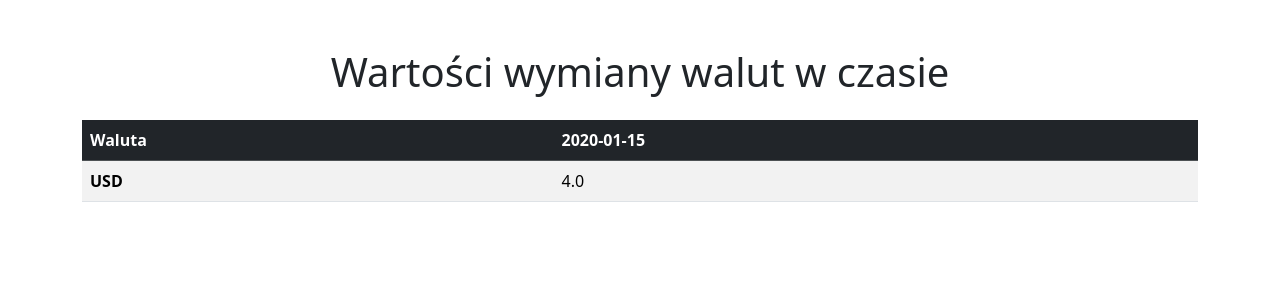
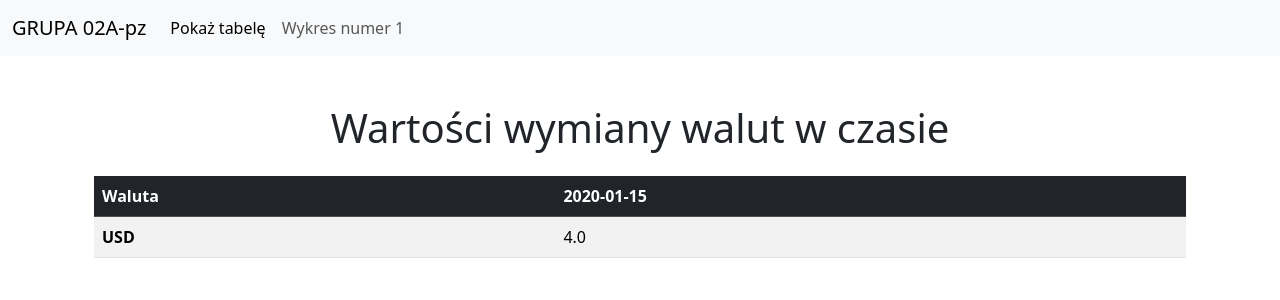
Before and after one commit to Thyrun/02A-pz, a Flask app: page /show in a window 1280 px wide. Shown: the top 300 px of the page. Run offline with Flask 3, Linux system fonts and the light colour scheme; tables that the repository leaves empty hold one stand-in row (values such as "Sample post").

Commit message:
PZ-35 - navigation
Signed-off-by: Wojciech Miedziak <thyrun@gmail.com>

```diff
--- /dev/null
+++ b/templates/base.html
@@ -0,0 +1,37 @@
+<!DOCTYPE html>
+<html lang="en">
+<head>
+    <meta charset="UTF-8">
+    <meta name="viewport" content="width=device-width, initial-scale=1.0">
+    <title>Kantorek MERITO</title>
+    <script src="https://cdn.jsdelivr.net/npm/chart.js"></script>
+    <link href="https://cdn.jsdelivr.net/npm/bootstrap@5.3.0-alpha1/dist/css/bootstrap.min.css" rel="stylesheet" integrity="sha384-KyZXEJ3Q0R5k9iJloP9GJ0lzGS5pH6z5RZGGEf1gbS9/Woj0P9b1ChhNxN/X4oOw" crossorigin="anonymous">
+</head>
+<body>
+    <nav class="navbar navbar-expand-lg navbar-light bg-light">
+        <div class="container-fluid">
+            <a class="navbar-brand" href="/">GRUPA 02A-pz</a>
+            <button class="navbar-toggler" type="button" data-bs-toggle="collapse" data-bs-target="#navbarNav" aria-controls="navbarNav" aria-expanded="false" aria-label="Toggle navigation">
+                <span class="navbar-toggler-icon"></span>
+            </button>
+            <div class="collapse navbar-collapse" id="navbarNav">
+                <ul class="navbar-nav">
+                    <li class="nav-item">
+                        <a class="nav-link active" aria-current="page" href="/show">Pokaż tabelę</a>
+                    </li>
+                    <li class="nav-item">
+                        <a class="nav-link" href="/show/chart">Wykres numer 1</a>
+                    </li>
+                </ul>
+            </div>
+        </div>
+    </nav>
+
+    <div class="container mt-4">
+        {% block content %}{% endblock %}
+    </div>
+
+    <script src="https://cdn.jsdelivr.net/npm/@popperjs/core@2.11.6/dist/umd/popper.min.js" integrity="sha384-oBqDVmMz4fnFO9gybFS2x5cjcX51pCZT6CkUmB03jwDg8M2n8Jkjl+CTjR6pV5f3" crossorigin="anonymous"></script>
+    <script src="https://cdn.jsdelivr.net/npm/bootstrap@5.3.0-alpha1/dist/js/bootstrap.min.js" integrity="sha384-pzjw8f+ua7Kw1TIq0TV3BckSjmJd3Xj+v2raBdKMmGGB3vGthqecJlRZ7i0jG2bD" crossorigin="anonymous"></script>
+</body>
+</html>
--- a/templates/vertical_table.html
+++ b/templates/vertical_table.html
@@ -1,12 +1,6 @@
-<!DOCTYPE html>
-<html>
-<head>
-    <meta charset="UTF-8">
-    <meta name="viewport" content="width=device-width, initial-scale=1.0">
-    <title>Kantorek MERITO</title>
-    <link href="https://cdn.jsdelivr.net/npm/bootstrap@5.3.0-alpha3/dist/css/bootstrap.min.css" rel="stylesheet">
-</head>
-<body>
+{% extends 'base.html' %}
+
+{% block content %}
      <div class="container mt-5">
         <h1 class="text-center mb-4">Wartości wymiany walut w czasie</h1>
         <div class="table-responsive">
@@ -34,5 +28,4 @@
     </div>
 
     <script src="https://cdn.jsdelivr.net/npm/bootstrap@5.3.0-alpha3/dist/js/bootstrap.bundle.min.js"></script>
-</body>
-</html>
+{% endblock %}
```
Also changed, not shown: templates/chart.html (+4 -11 lines).
